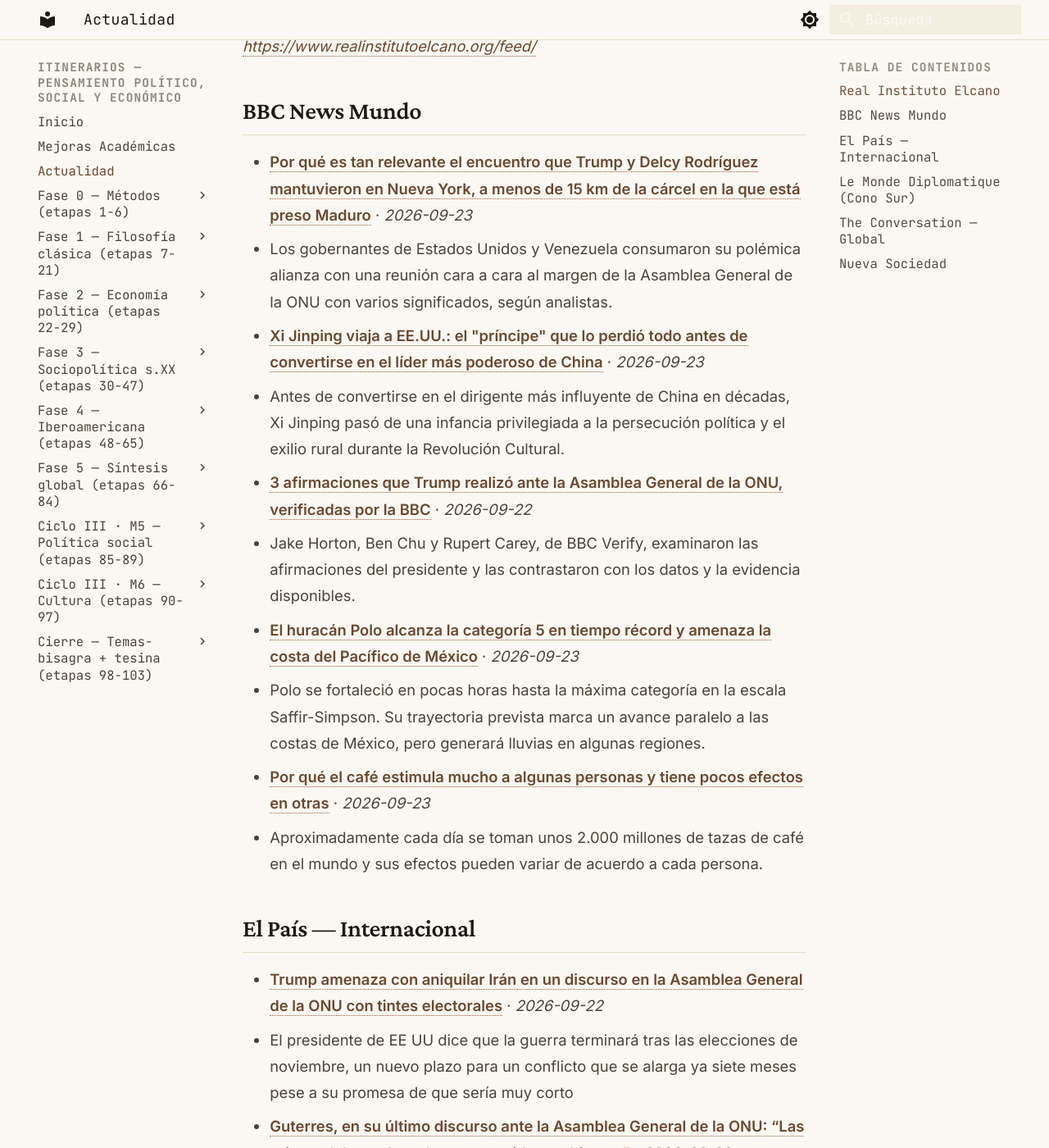
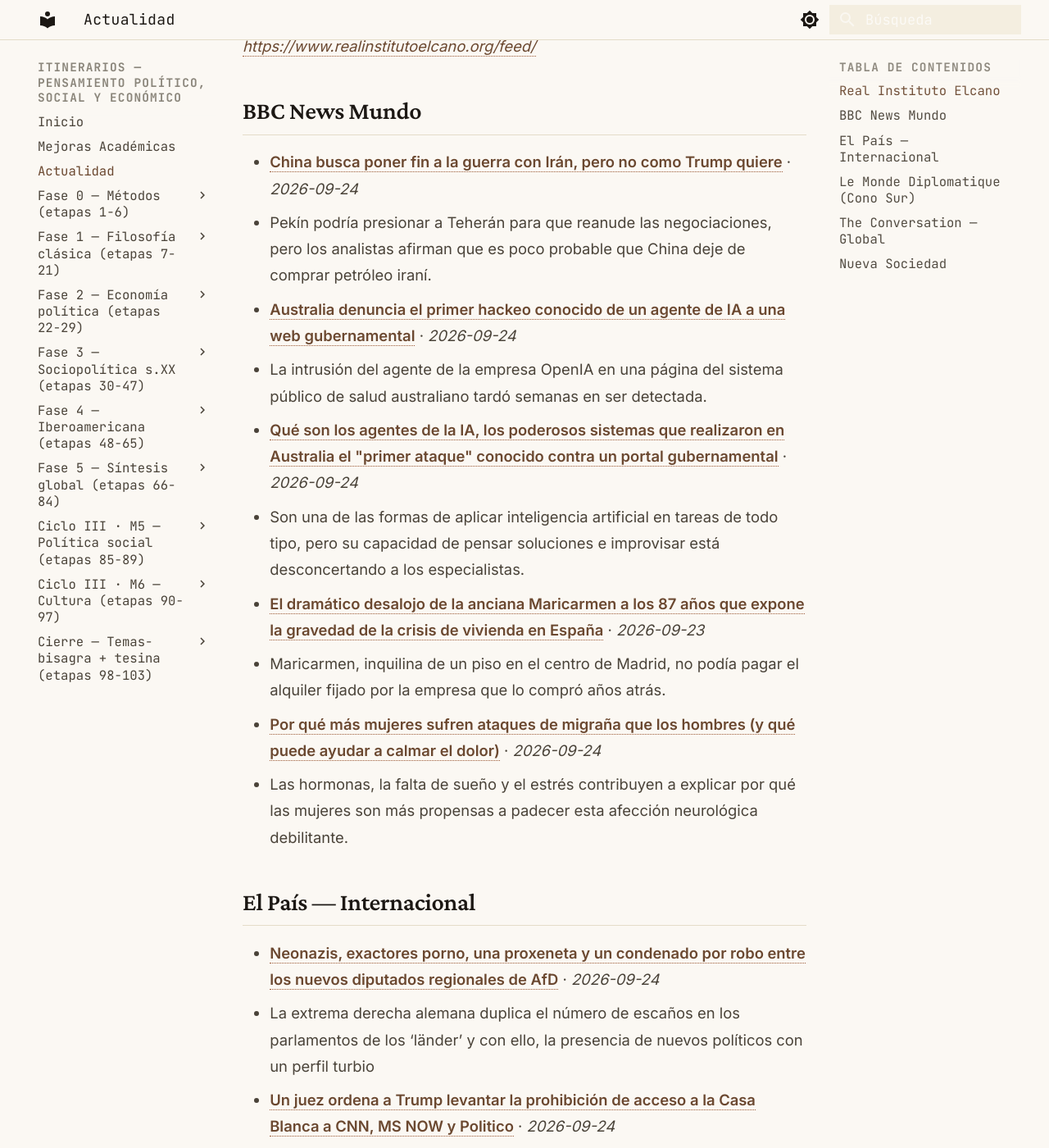
Before and after one commit to MrSpagVi/Curso, an MkDocs documentation site: the page built from docs/actualidad.md, in a window 1280 px wide and 1400 px high, scrolled down 717 px. Shown: the whole window at 82% size. Built offline with MkDocs 1.6.1 and Material for MkDocs 9.7.7, drawn with Linux system fonts in a browser that asks for light colours; some of the changed text lies outside the part shown.

Commit message:
auto: actualidad 2026-09-24

```diff
--- a/docs/actualidad.md
+++ b/docs/actualidad.md
@@ -6,7 +6,7 @@ title: Actualidad
 
 Últimos titulares de fuentes que dictan agenda en ciencia política y geopolítica. Actualizado automáticamente cada día (vía GitHub Actions).
 
-_Última actualización: 2026-09-23 10:30 UTC_
+_Última actualización: 2026-09-24 10:48 UTC_
 
 !!! tip "Ritual mensual — #actualidad"
     El último sábado de cada mes: agarrá **un** titular de los de abajo y escribí **300 palabras** aplicándole **2 autores** del último mes que leíste. ¿Qué diría cada uno? ¿En qué chocan? No resumas la noticia — usala como caso para pensar con las herramientas que venís construyendo. Guardá el texto con el tag `#actualidad` en tu sistema de notas. Esto convierte la teoría en criterio sobre la coyuntura: el objetivo del plan no es citar a Maquiavelo, es leer el presente con él.
@@ -17,29 +17,29 @@ _Sin datos en esta ejecución. Visitar fuente: [https://www.realinstitutoelcano.
 
 ## BBC News Mundo
 
-- **[Por qué es tan relevante el encuentro que Trump y Delcy Rodríguez mantuvieron en Nueva York, a menos de 15 km de la cárcel en la que está preso Maduro](https://www.bbc.com/mundo/articles/c623xym4jrreo?at_medium=RSS&at_campaign=rss)** · *2026-09-23*
-  - Los gobernantes de Estados Unidos y Venezuela consumaron su polémica alianza con una reunión cara a cara al margen de la Asamblea General de la ONU con varios significados, según analistas.
-- **[Xi Jinping viaja a EE.UU.: el "príncipe" que lo perdió todo antes de convertirse en el líder más poderoso de China](https://www.bbc.com/mundo/articles/c8ly4pqd2zlko?at_medium=RSS&at_campaign=rss)** · *2026-09-23*
-  - Antes de convertirse en el dirigente más influyente de China en décadas, Xi Jinping pasó de una infancia privilegiada a la persecución política y el exilio rural durante la Revolución Cultural.
-- **[3 afirmaciones que Trump realizó ante la Asamblea General de la ONU, verificadas por la BBC](https://www.bbc.com/mundo/articles/cqdr743ykg2zo?at_medium=RSS&at_campaign=rss)** · *2026-09-22*
-  - Jake Horton, Ben Chu y Rupert Carey, de BBC Verify, examinaron las afirmaciones del presidente y las contrastaron con los datos y la evidencia disponibles.
-- **[El huracán Polo alcanza la categoría 5 en tiempo récord y amenaza la costa del Pacífico de México](https://www.bbc.com/mundo/articles/c3n07v5wr0rqo?at_medium=RSS&at_campaign=rss)** · *2026-09-23*
-  - Polo se fortaleció en pocas horas hasta la máxima categoría en la escala Saffir-Simpson. Su trayectoria prevista marca un avance paralelo a las costas de México, pero generará lluvias en algunas regiones.
-- **[Por qué el café estimula mucho a algunas personas y tiene pocos efectos en otras](https://www.bbc.com/mundo/articles/cvj64p0je3d5o?at_medium=RSS&at_campaign=rss)** · *2026-09-23*
-  - Aproximadamente cada día se toman unos 2.000 millones de tazas de café en el mundo y sus efectos pueden variar de acuerdo a cada persona.
+- **[China busca poner fin a la guerra con Irán, pero no como Trump quiere](https://www.bbc.com/mundo/articles/cme8xkx8k60po?at_medium=RSS&at_campaign=rss)** · *2026-09-24*
+  - Pekín podría presionar a Teherán para que reanude las negociaciones, pero los analistas afirman que es poco probable que China deje de comprar petróleo iraní.
+- **[Australia denuncia el primer hackeo conocido de un agente de IA a una web gubernamental](https://www.bbc.com/mundo/articles/cq8r6njee8ddo?at_medium=RSS&at_campaign=rss)** · *2026-09-24*
+  - La intrusión del agente de la empresa OpenIA en una página del sistema público de salud australiano tardó semanas en ser detectada.
+- **[Qué son los agentes de la IA, los poderosos sistemas que realizaron en Australia el "primer ataque" conocido contra un portal gubernamental](https://www.bbc.com/mundo/articles/c6zxz1z7zejro?at_medium=RSS&at_campaign=rss)** · *2026-09-24*
+  - Son una de las formas de aplicar inteligencia artificial en tareas de todo tipo, pero su capacidad de pensar soluciones e improvisar está desconcertando a los especialistas.
+- **[El dramático desalojo de la anciana Maricarmen a los 87 años que expone la gravedad de la crisis de vivienda en España](https://www.bbc.com/mundo/articles/cw5y4znkpl4lo?at_medium=RSS&at_campaign=rss)** · *2026-09-23*
+  - Maricarmen, inquilina de un piso en el centro de Madrid, no podía pagar el alquiler fijado por la empresa que lo compró años atrás.
+- **[Por qué más mujeres sufren ataques de migraña que los hombres (y qué puede ayudar a calmar el dolor)](https://www.bbc.com/mundo/articles/c6kgw48w4xygo?at_medium=RSS&at_campaign=rss)** · *2026-09-24*
+  - Las hormonas, la falta de sueño y el estrés contribuyen a explicar por qué las mujeres son más propensas a padecer esta afección neurológica debilitante.
 
 ## El País — Internacional
 
-- **[Trump amenaza con aniquilar Irán en un discurso en la Asamblea General de la ONU con tintes electorales](https://elpais.com/internacional/2026-09-22/trump-amenaza-con-aniquilar-iran-en-un-discurso-en-la-asamblea-general-de-la-onu-con-tintes-electorales.html)** · *2026-09-22*
-  - El presidente de EE UU dice que la guerra terminará tras las elecciones de noviembre, un nuevo plazo para un conflicto que se alarga ya siete meses pese a su promesa de que sería muy corto
-- **[Guterres, en su último discurso ante la Asamblea General de la ONU: “Las grietas del mundo se han convertido en abismos”](https://elpais.com/internacional/2026-09-22/guterres-en-su-ultimo-discurso-ante-la-asamblea-general-de-la-onu-las-grietas-del-mundo-se-han-convertido-en-abismos.html)** · *2026-09-22*
-  - El secretario general defiende el derecho frente a un presente de guerras y alerta sobre la IA: “Los robots asesinos no tienen lugar en nuestro futuro”
-- **[Cómo se sobrevive en el 40% de la superficie de Gaza: “Hay gente en todas partes”](https://elpais.com/internacional/2026-09-23/como-se-sobrevive-en-el-40-de-la-superficie-de-gaza-hay-gente-en-todas-partes.html)** · *2026-09-23*
-  - El hacinamiento en condiciones miserables multiplica los problemas de salud mental y fisura la cohesión social de los dos millones de palestinos de la Franja
+- **[Neonazis, exactores porno, una proxeneta y un condenado por robo entre los nuevos diputados regionales de AfD](https://elpais.com/internacional/2026-09-24/neonazis-exactores-porno-una-proxeneta-un-condenado-por-robo-entre-los-nuevos-diputados-regionales-de-afd.html)** · *2026-09-24*
+  - La extrema derecha alemana duplica el número de escaños en los parlamentos de los ‘länder’ y con ello, la presencia de nuevos políticos con un perfil turbio
+- **[Un juez ordena a Trump levantar la prohibición de acceso a la Casa Blanca a CNN, MS NOW y Politico](https://elpais.com/internacional/2026-09-24/un-juez-levanta-la-prohibicion-de-acceso-a-la-casa-blanca-impuesta-por-trump-a-cnn-ms-now-y-politico.html)** · *2026-09-24*
+  - El magistrado alega que el veto a estos tres medios de comunicación “carece de sustento fáctico” para afirmar que protege la seguridad nacional
+- **[El partido más próximo al rey gana las elecciones en Marruecos con una abstención del 62%](https://elpais.com/internacional/2026-09-24/el-partido-mas-proximo-al-rey-gana-las-elecciones-en-marruecos-con-una-abstencion-del-62.html)** · *2026-09-24*
+  - El Partido de la Autenticidad y la Modernidad, fundado por el principal consejero de Mohamed VI, recibirá previsiblemente el encargo de formar un Gobierno de coalición junto con los actuales socios en el poder
+- **[Logros y descalabros geopolíticos de Trump: un balance](https://elpais.com/internacional/2026-09-24/logros-y-descalabros-geopoliticos-de-trump-un-balance.html)** · *2026-09-24*
+  - El presidente de EE UU presumió en la ONU de sus éxitos. La realidad es que sus victorias se ven desbordadas por los fracasos
 - **[Lo que estamos escuchando de los votantes latinos: los republicanos tienen las prioridades totalmente equivocadas](https://elpais.com/us/2026-09-22/lo-que-estamos-escuchando-de-los-votantes-latinos-los-republicanos-tienen-las-prioridades-totalmente-equivocadas.html)** · *2026-09-22*
   - Los demócratas buscan ganarse el apoyo de los latinos en las ‘midterms’, enfocándose en los temas importantes: la economía, el costo de vida y la seguridad para ellos y sus familias
-- **[El estrecho infinito](https://elpais.com/internacional/2026-09-20/el-estrecho-infinito.html)** · *2026-09-20*
-  - Un cierre de Ormuz prolongado y desbordado sería el punto de inflexión de unos mercados energéticos al límite y tener efectos políticos duraderos
 
 ## Le Monde Diplomatique (Cono Sur)
 
@@ -47,16 +47,16 @@ _Sin datos en esta ejecución. Visitar fuente: [https://www.eldiplo.org/feed/](h
 
 ## The Conversation — Global
 
-- **[Google’s content recommendation algorithm is a black box. Here’s how it decides what to show you](https://theconversation.com/googles-content-recommendation-algorithm-is-a-black-box-heres-how-it-decides-what-to-show-you-292311)** · *2026-09-23*
-  - Google Discover often shows us content we never actually searched for – but it’s anything but random.
-- **[Danielle Wood’s blunt message to politicians: don’t undermine public trust by attacking institutions](https://theconversation.com/danielle-woods-blunt-message-to-politicians-dont-undermine-public-trust-by-attacking-institutions-292587)** · *2026-09-23*
-  - Productivity Commission chair Danielle Wood has bluntly warned governments not to undermine public trust by “playing politics with our institutions”.
-- **[Homeless people can now get free flu jabs – but will this initiative actually reach them?](https://theconversation.com/homeless-people-can-now-get-free-flu-jabs-but-will-this-initiative-actually-reach-them-292405)** · *2026-09-23*
-  - A new flu jab offer for homeless people arrives just as the NHS bodies meant to deliver outreach face cuts and restructuring.
-- **[Emily Robinson wins The Conversation Prize for writers 2026 for her entry on the lost medieval island of Ravenser Odd](https://theconversation.com/emily-robinson-wins-the-conversation-prize-for-writers-2026-for-her-entry-on-the-lost-medieval-island-of-ravenser-odd-292503)** · *2026-09-23*
-  - Emily Robinson from the University of Sussex and Alison Garden from Queen’s University Belfast are winner and runner up in The Conversation Prize for writers 2026.
-- **[Ravenser Odd, the sunken medieval island that continues to inspire and obsess](https://theconversation.com/ravenser-odd-the-sunken-medieval-island-that-continues-to-inspire-and-obsess-291398)** · *2026-09-23*
-  - A medieval island that was home to a wealthy city continues to fascinate 800 years after it disappeared beneath the waves.
+- **[How three colonial powers gained – and then lost – control over the straits of Hormuz and Bab el-Mandeb](https://theconversation.com/how-three-colonial-powers-gained-and-then-lost-control-over-the-straits-of-hormuz-and-bab-el-mandeb-292255)** · *2026-09-24*
+  - The Portuguese, Dutch and British empires all vied for control over the vital shipping lane.
+- **[What rises from the ash? How an island changed in the aftermath of the Anak Krakatau eruption](https://theconversation.com/what-rises-from-the-ash-how-an-island-changed-in-the-aftermath-of-the-anak-krakatau-eruption-292713)** · *2026-09-24*
+  - Satellite imagery reveals a dramatic shift on Sertung Island following Anak Krakatau’s eruption. As lush greenery turns to ash, a new natural laboratory emerges for studying the birth of soil.
+- **[Grattan on Friday: when rogue AI agent ‘scaled a fence’, it reinforced Albanese’s case for tough guardrails](https://theconversation.com/grattan-on-friday-when-rogue-ai-agent-scaled-a-fence-it-reinforced-albaneses-case-for-tough-guardrails-292588)** · *2026-09-24*
+  - The timing of the disclosure (and the incident itself) is fortuitous in a political sense, vindicating the government’s recent AI warnings.
+- **[An AI model has found a new ‘CRISPR-like’ biological system. Here’s what it means for science](https://theconversation.com/an-ai-model-has-found-a-new-crispr-like-biological-system-heres-what-it-means-for-science-292777)** · *2026-09-24*
+  - After coding, mathematics and chatbots, AI companies are setting their sights on the messy world of biology.
+- **[Swan Song: Diana’s brother flips the royal family the bird in his scathing new book](https://theconversation.com/swan-song-dianas-brother-flips-the-royal-family-the-bird-in-his-scathing-new-book-292678)** · *2026-09-24*
+  - Charles Spencer’s book is as much about him as about the sister he claims to speak for. Beneath the score-settling, it’s a story of a brother still grieving.
 
 ## Nueva Sociedad
 
```
